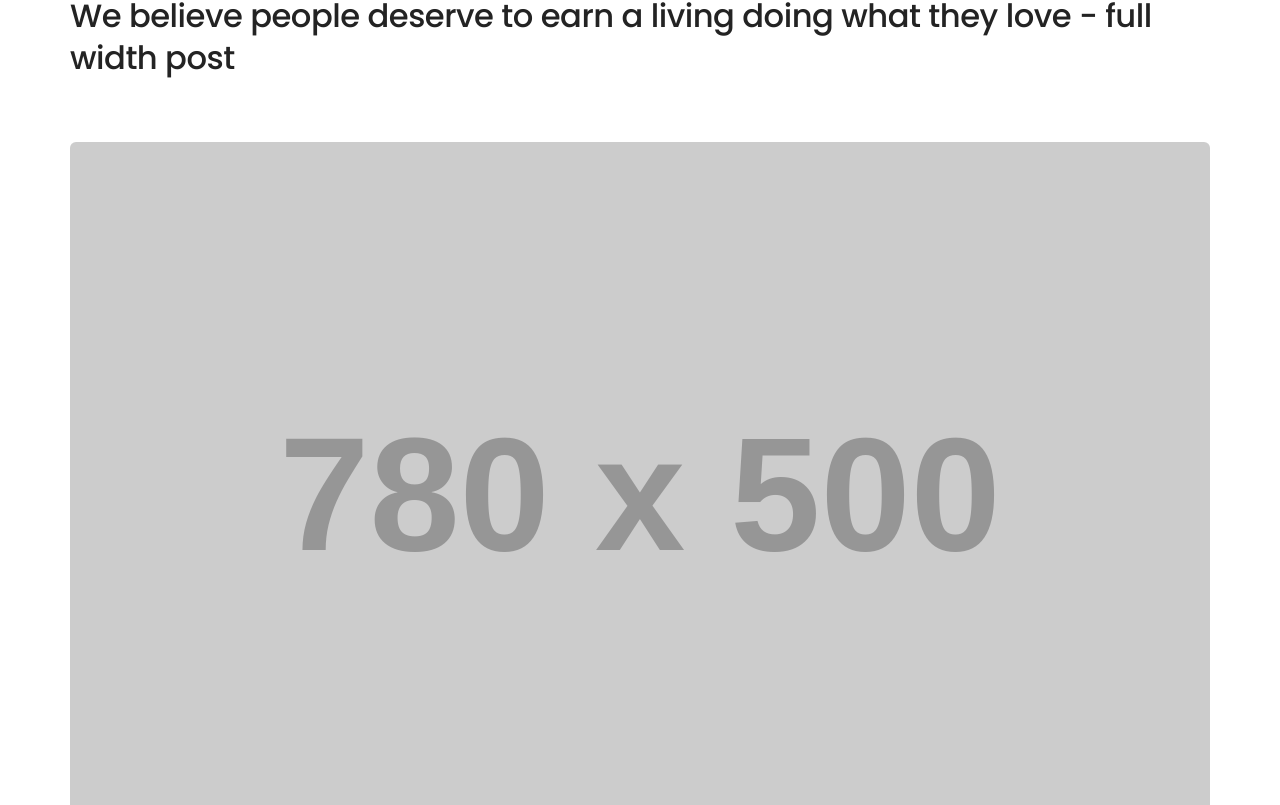
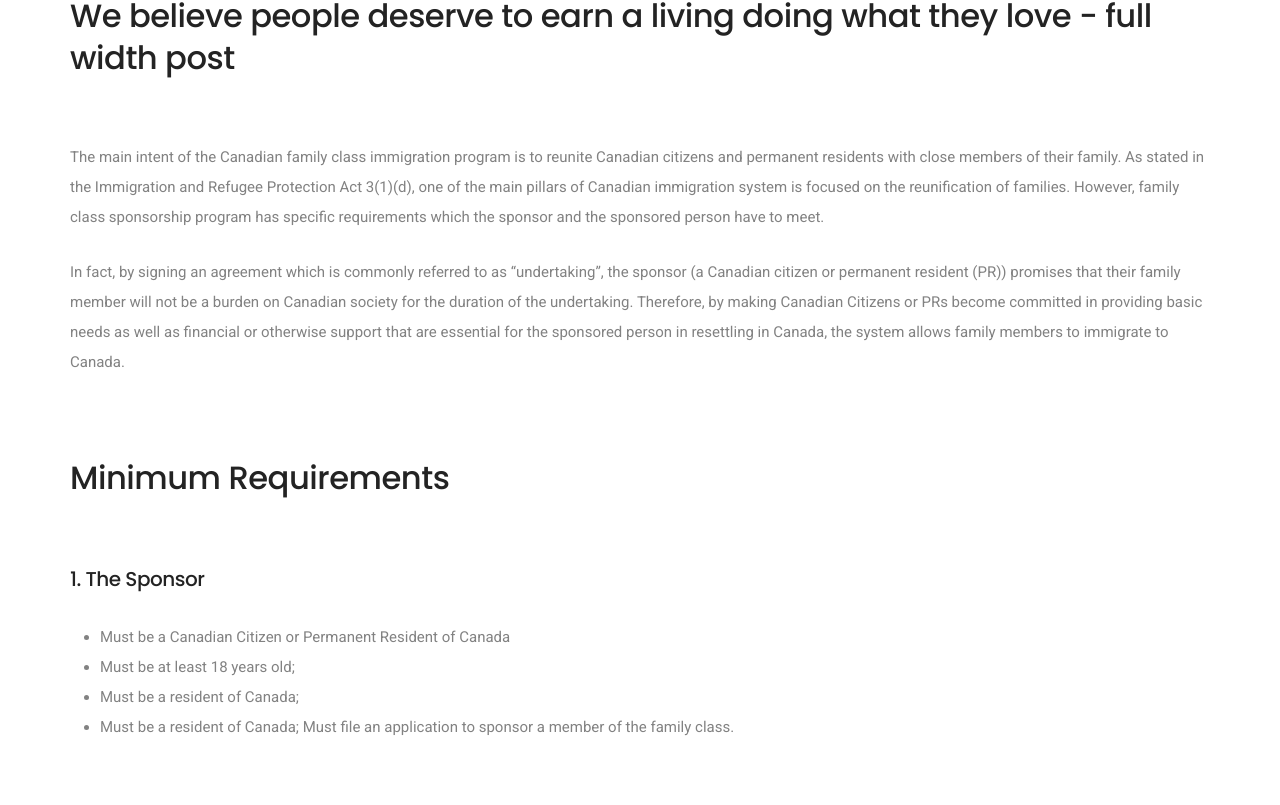
Before and after one commit to Khemy543/moses-imigration-vue, a Vue app: page /family-class-sponsorship in a window 1280 px wide. Shown: the part 795-1600 px from the top of the page. Built offline with nearby package versions, Linux system fonts and the light colour scheme; a web font is replaced by a local one.

Commit message:
[IMP] family class

```diff
--- a/src/components/AppHeader.vue
+++ b/src/components/AppHeader.vue
@@ -55,7 +55,7 @@ const megaLinks = ref([
       {
         id: 1,
         name: "Family Class",
-        link: "/family-class-sponsorship",
+        link: "/family-class-immigration",
       },
       {
         id: 2,
@@ -83,7 +83,7 @@ const megaLinks = ref([
       {
         id: 1,
         name: "Family Class",
-        link: "/family-class-sponorship",
+        link: "/family-class-sponsorship",
       },
     ],
   },
--- a/src/views/FamilyClassSponsorship.vue
+++ b/src/views/FamilyClassSponsorship.vue
@@ -44,11 +44,11 @@
                 We believe people deserve to earn a living doing what they love
                 - full width post
               </h5>
-              <img
+              <!-- <img
                 src="https://via.placeholder.com/780x500"
                 alt=""
                 class="w-100 border-radius-6px margin-4-half-rem-bottom"
-              />
+              /> -->
               <p>
                 The main intent of the Canadian family class immigration program
                 is to reunite Canadian citizens and permanent residents with
```
